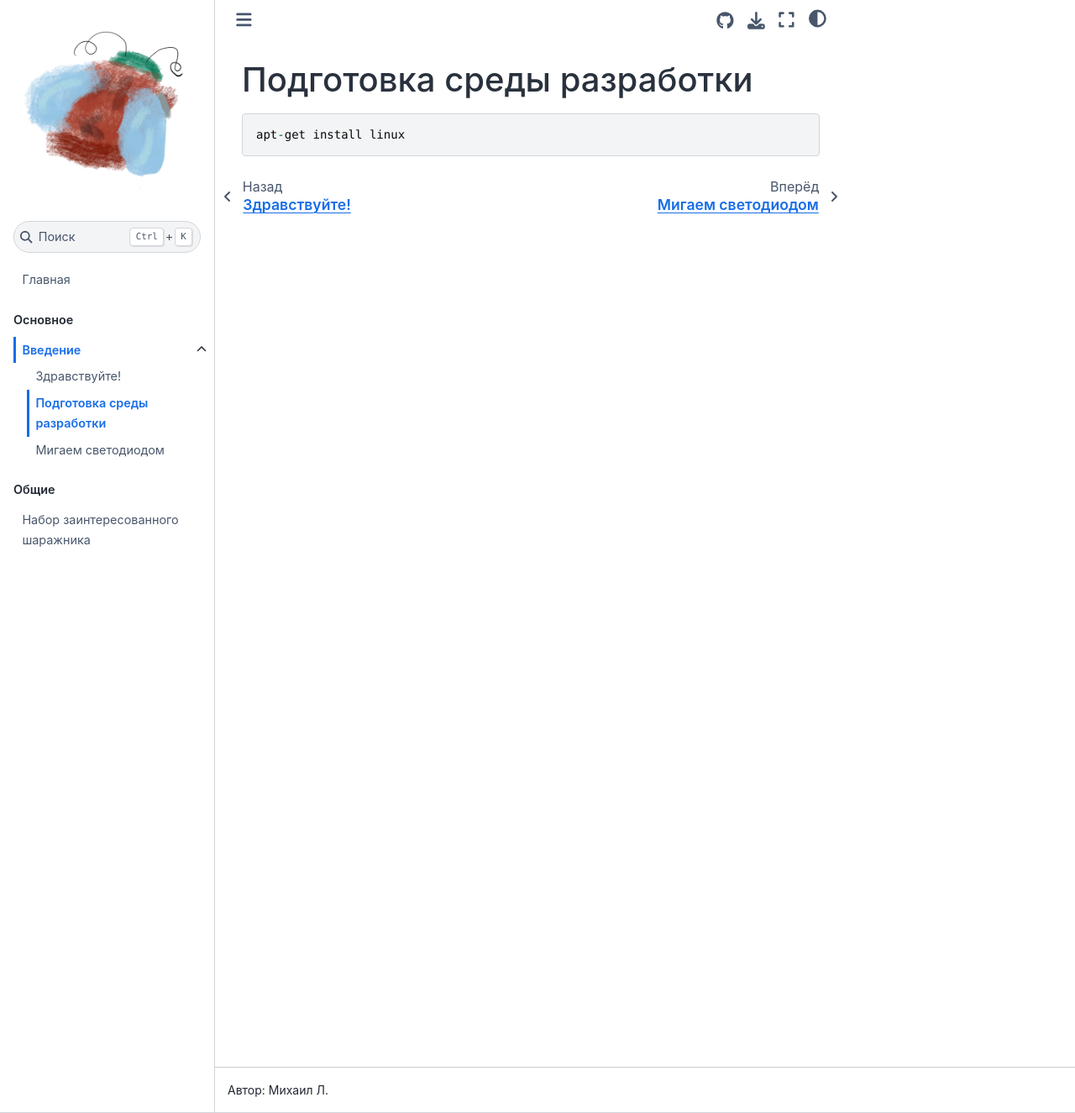
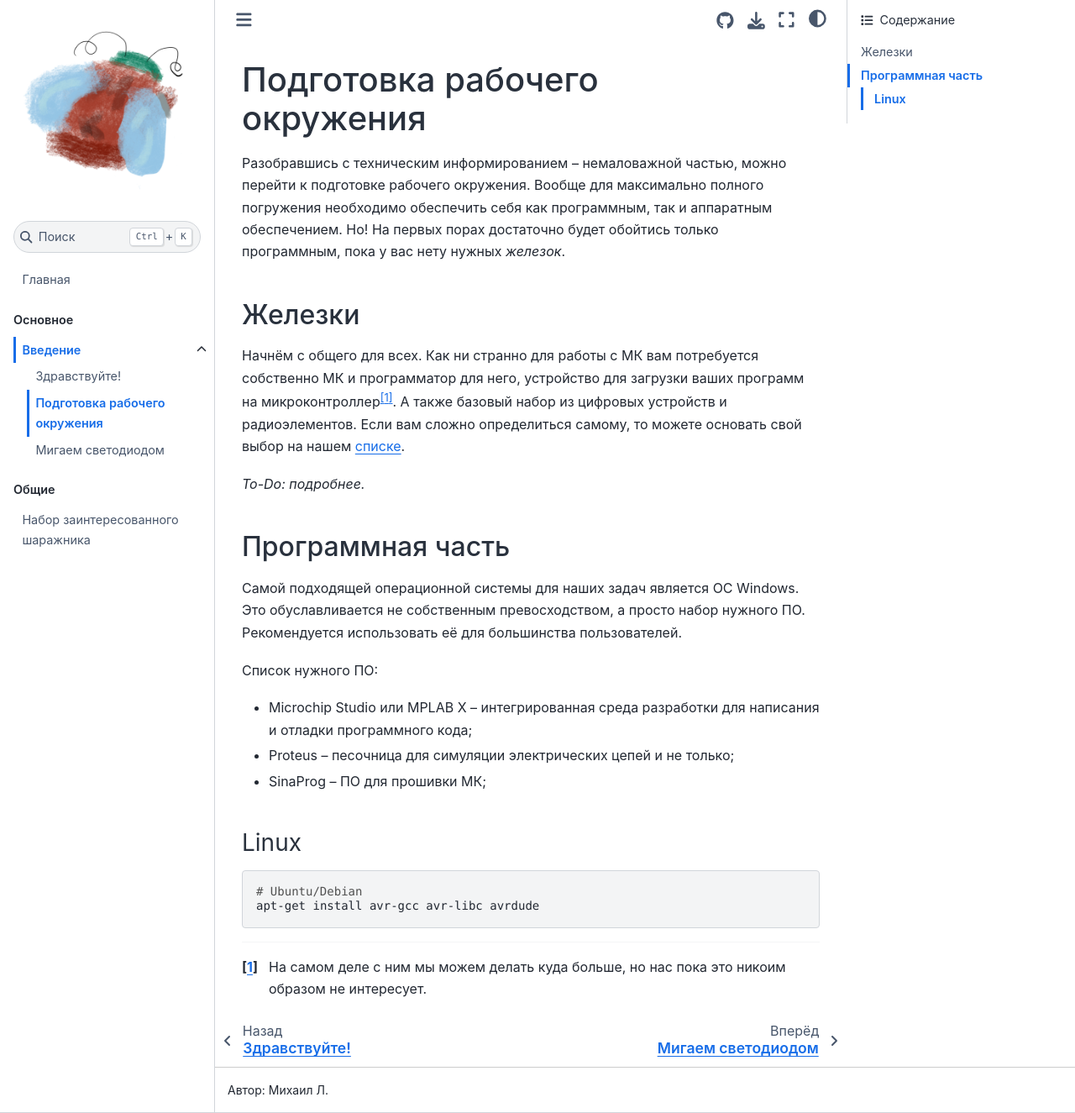
Before and after one commit to ioeffect/mktyt, a Jupyter Book: the page built from content/introduction/devenv.md, in a window 1280 px wide and 1325 px high. Shown: the whole window at 84% size. Built offline with Jupyter Book 1.0.4 settings and Sphinx 7.4.7 and the Sphinx Book theme 1.1.4, drawn with Linux system fonts in a browser that asks for light colours.

Commit message:
update devenv

````diff
--- a/content/introduction/devenv.md
+++ b/content/introduction/devenv.md
@@ -1,5 +1,39 @@
-# Подготовка среды разработки
+# Подготовка рабочего окружения
 
+Разобравшись с техническим информированием -- немаловажной частью,
+можно перейти к подготовке рабочего окружения. Вообще для максимально
+полного погружения необходимо обеспечить себя как программным, так и
+аппаратным обеспечением. Но! На первых порах достаточно будет обойтись
+только программным, пока у вас нету нужных _железок_.
+
+## Железки
+
+Начнём с общего для всех. Как ни странно для работы с МК вам потребуется
+собственно МК и программатор для него, устройство для загрузки ваших
+программ на микроконтроллер[^prog]. А также базовый набор из цифровых
+устройств и радиоэлементов. Если вам сложно определиться самому, то
+можете основать свой выбор на нашем [списке](../common/starterpack.md).
+
+_To-Do: подробнее._
+
+## Программная часть
+
+Самой подходящей операционной системы для наших задач является ОС Windows.
+Это обуславливается не собственным превосходством, а просто набор нужного
+ПО. Рекомендуется использовать её для большинства пользователей.
+
+Список нужного ПО:
+* Microchip Studio или MPLAB X -- интегрированная среда разработки для
+написания и отладки программного кода;
+* Proteus -- песочница для симуляции электрических цепей и не только;
+* SinaProg -- ПО для прошивки МК;
+
+### Linux
+
+```bash
+# Ubuntu/Debian
+apt-get install avr-gcc avr-libc avrdude
 ```
-apt-get install linux
-```
+
+[^prog]: На самом деле с ним мы можем делать куда больше, но нас пока
+это никоим образом не интересует.
````
Also changed, not shown: content/introduction/attiny2313.md (+1 -1 lines).
